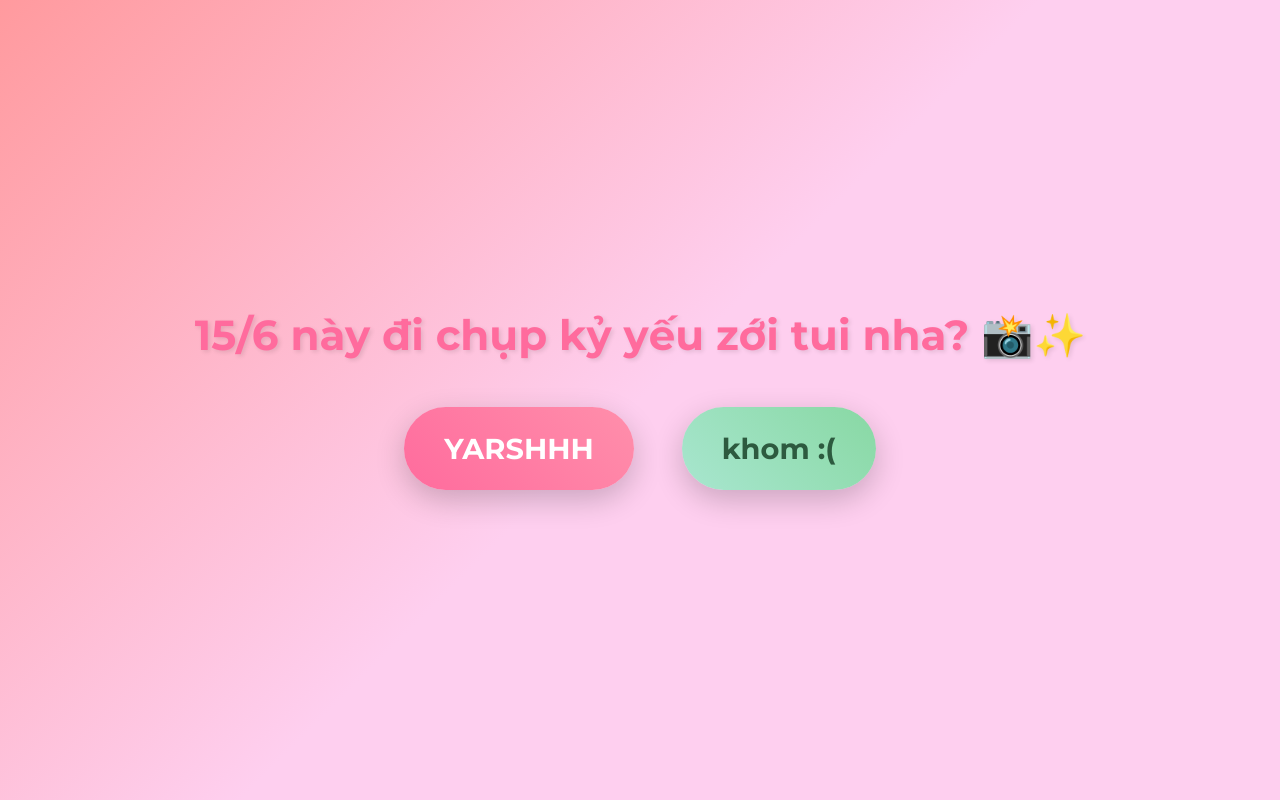
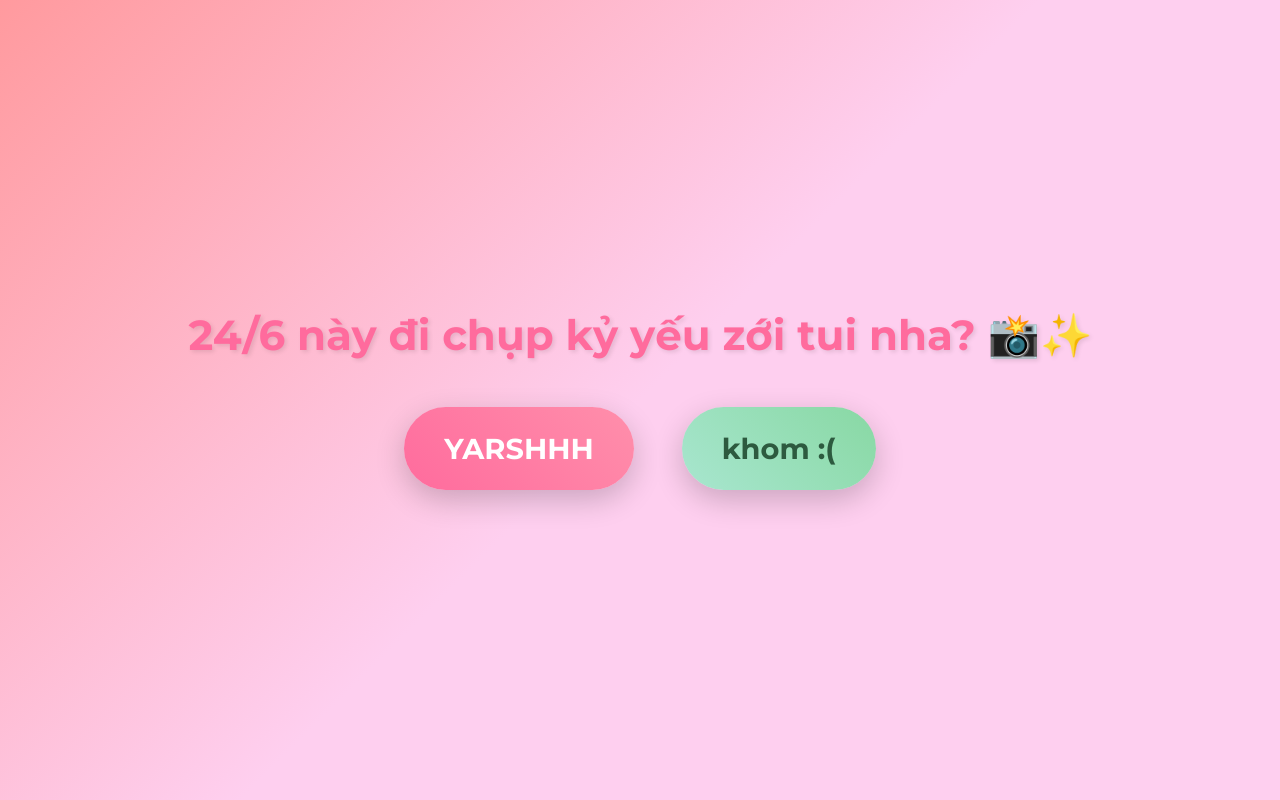
Before and after one commit to Ngothuychi/thi-p-m-i-k-m-nh-c-a-Chi, a plain HTML site: page index.html in a window 1280 px wide. Drawn offline with Linux system fonts and the light colour scheme.

Commit message:
Add files via upload

```diff
--- a/index.html
+++ b/index.html
@@ -225,7 +225,7 @@
 </head>
 <body>
     <div class="container">
-        <div class="question">15/6 này đi chụp kỷ yếu zới tui nha? 📸✨</div>
+        <div class="question">24/6 này đi chụp kỷ yếu zới tui nha? 📸✨</div>
         <div class="choices">
             <button class="choice okiiii" id="okBtn">YARSHHH</button>
             <button class="choice khom" id="khomBtn">khom :(</button>
```
